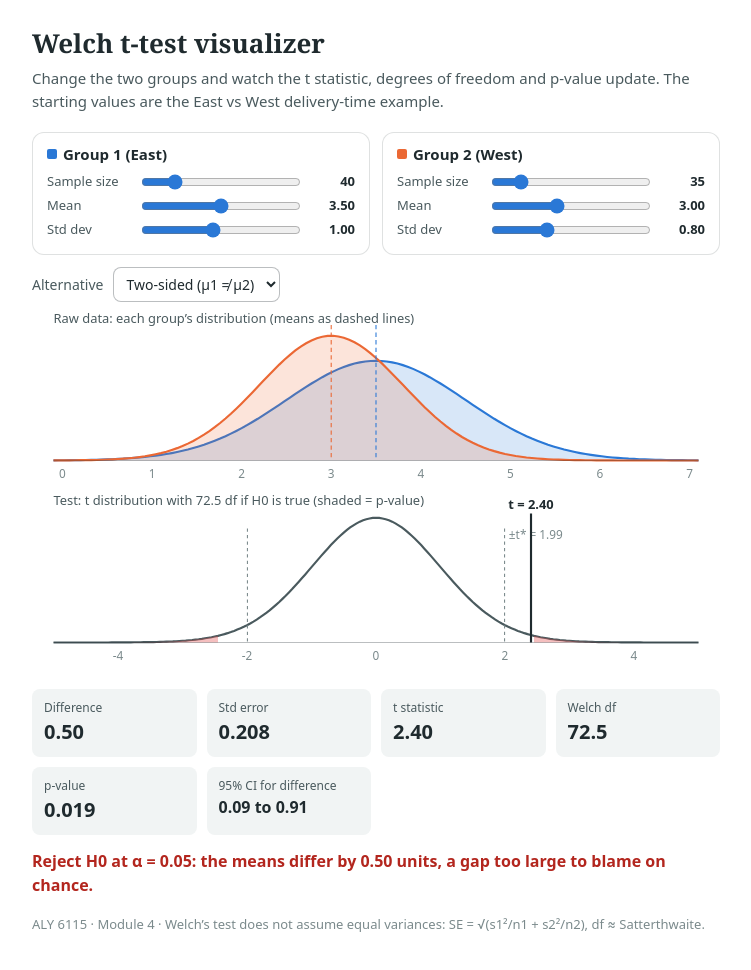
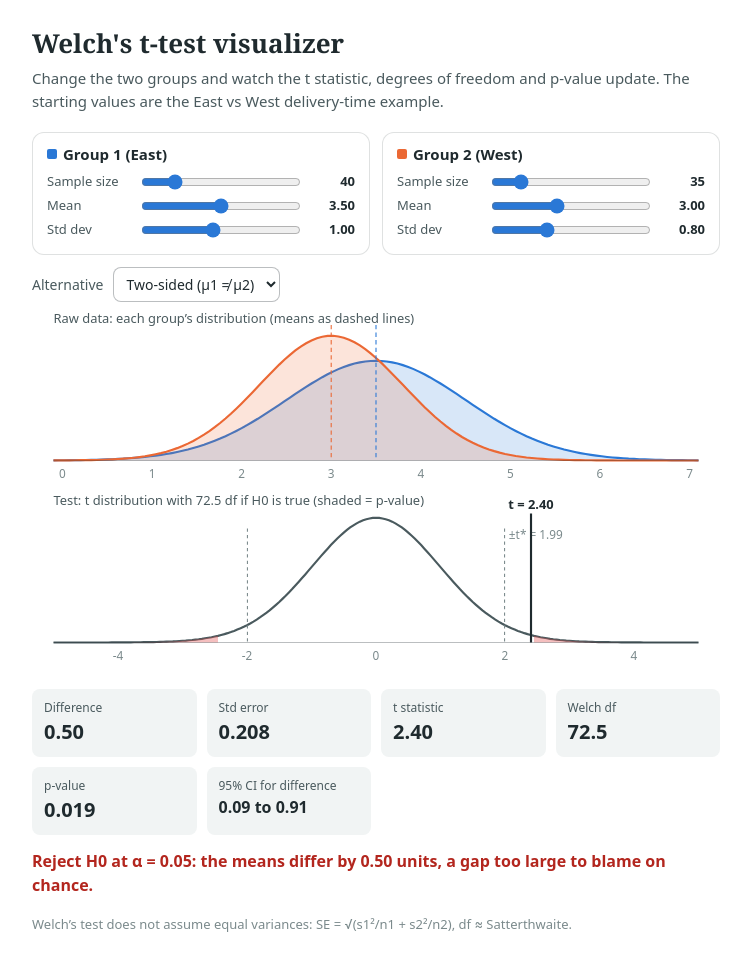
Before and after one commit to dryvonneleung/welch_t_test, a plain HTML site: page index.html in a window 1280 px wide. Shown: the whole page, without its empty margins (264-1015 px from the left). Drawn offline with Linux system fonts and the light colour scheme.

Commit message:
Fix typo in heading and update note text

```diff
--- a/index.html
+++ b/index.html
@@ -37,7 +37,7 @@ svg text{font-family:inherit}
 </head>
 <body>
 <main>
-<h1>Welch t-test visualizer</h1>
+<h1>Welch's t-test visualizer</h1>
 <p class="sub">Change the two groups and watch the t statistic, degrees of freedom and p-value update. The starting values are the East vs West delivery-time example.</p>
 <div class="grid2">
   <div class="grp"><h2><span class="sw" style="background:var(--g1)"></span>Group 1 (East)</h2>
@@ -65,7 +65,7 @@ svg text{font-family:inherit}
   <div class="m"><p class="l">95% CI for difference</p><p class="v" id="o-ci" style="font-size:16px"></p></div>
 </div>
 <p id="decision"></p>
-<p class="note">ALY 6115 · Module 4 · Welch’s test does not assume equal variances: SE = √(s1²/n1 + s2²/n2), df ≈ Satterthwaite.</p>
+<p class="note">Welch’s test does not assume equal variances: SE = √(s1²/n1 + s2²/n2), df ≈ Satterthwaite.</p>
 </main>
 <script>
 function lg(x){var c=[76.18009172947146,-86.50532032941677,24.01409824083091,-1.231739572450155,0.1208650973866179e-2,-0.5395239384953e-5];var y=x,t=x+5.5;t-=(x+0.5)*Math.log(t);var s=1.000000000190015;for(var j=0;j<6;j++){y+=1;s+=c[j]/y}return -t+Math.log(2.5066282746310005*s/x)}
```
